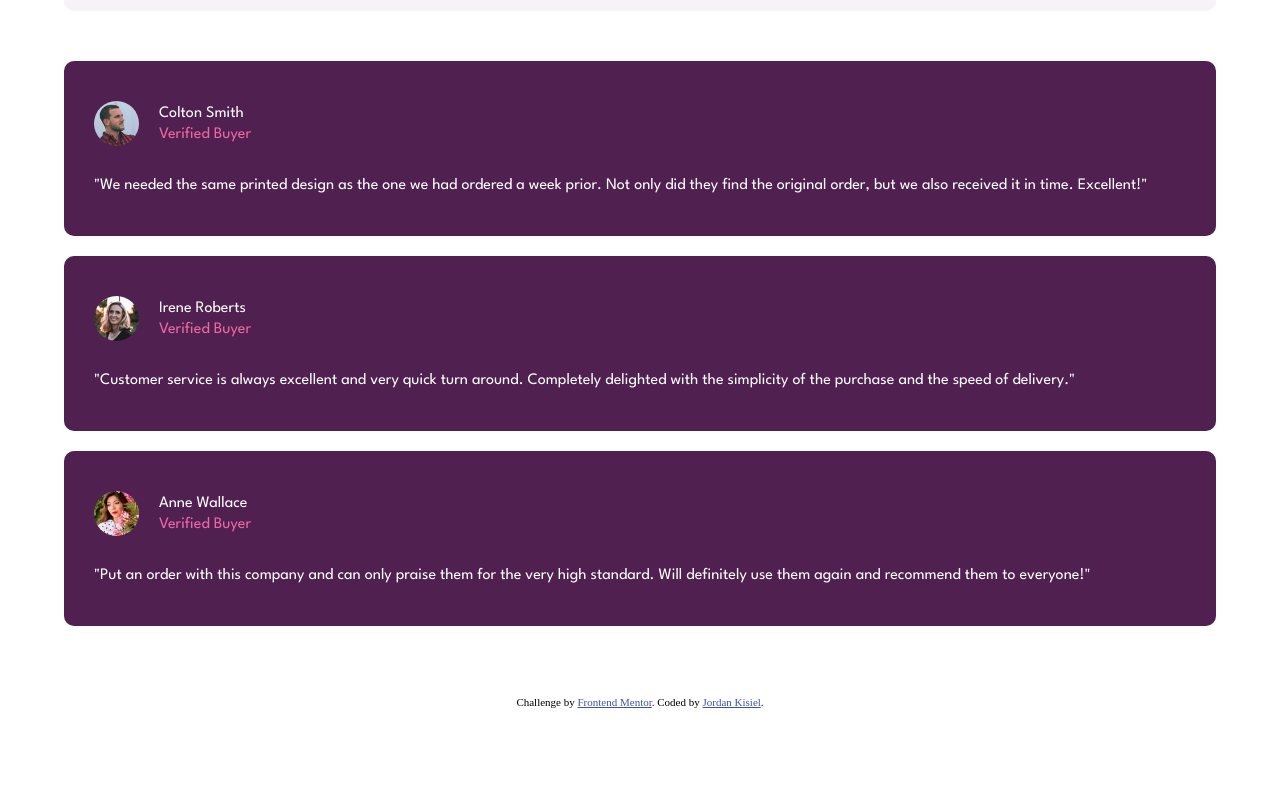
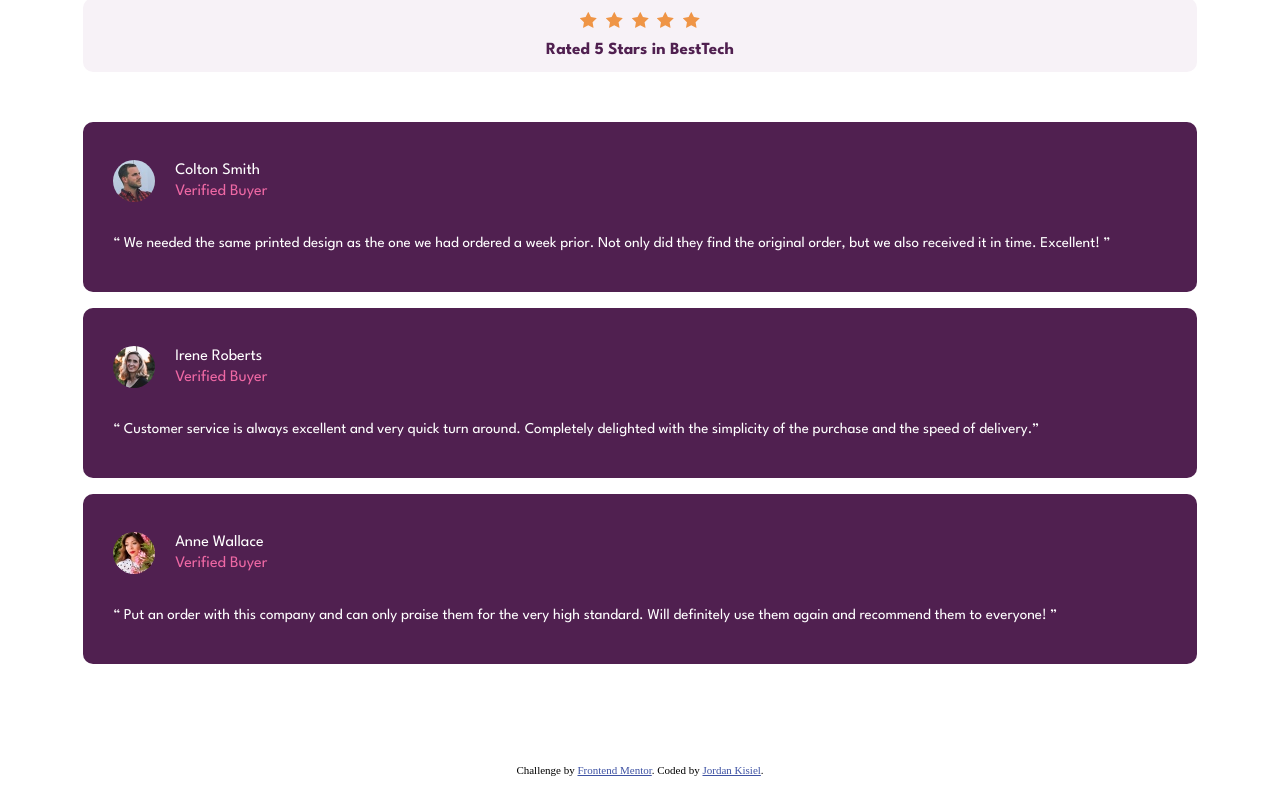
Before and after one commit to JordanKisiel/social-proof-section-master, a plain HTML site: page index.html in a window 1280 px wide. Shown: the part 414-1200 px from the top of the page. Before the commit the page ends 1122 px from the top, so only its background shows below. Drawn offline with Linux system fonts and the light colour scheme.

Commit message:
Fine tuned styles and added true quotes

```diff
--- a/index.html
+++ b/index.html
@@ -67,9 +67,9 @@
               <div class="buyer-text">Verified Buyer</div>
             </div>
           </div>
-          <blockquote>"We needed the same printed design as the one we had ordered a week prior.
+          <blockquote>&ldquo; We needed the same printed design as the one we had ordered a week prior.
           Not only did they find the original order, but we also received it in time.
-          Excellent!"</blockquote>
+          Excellent! &rdquo;</blockquote>
         </div>
 
         <div class="testimonial">
@@ -80,7 +80,7 @@
               <div class="buyer-text">Verified Buyer</div>
             </div>
           </div>
-          <blockquote>"Customer service is always excellent and very quick turn around. Completely delighted with the simplicity of the purchase and the speed of delivery."</blockquote>
+          <blockquote>&ldquo; Customer service is always excellent and very quick turn around. Completely delighted with the simplicity of the purchase and the speed of delivery.&rdquo;</blockquote>
         </div>
 
         <div class="testimonial">
@@ -91,7 +91,7 @@
               <div class="buyer-text">Verified Buyer</div>
             </div>
           </div>
-          <blockquote>"Put an order with this company and can only praise them for the very high standard. Will definitely use them again and recommend them to everyone!"</blockquote>
+          <blockquote>&ldquo; Put an order with this company and can only praise them for the very high standard. Will definitely use them again and recommend them to everyone! &rdquo;</blockquote>
         </div>
       </div>
     </main>
--- a/styles.css
+++ b/styles.css
@@ -3,7 +3,7 @@
     --very-dark-mangenta: hsl(300, 43%, 22%);
     --soft-pink: hsl(333, 80%, 67%);
     --dark-grayish-mangenta: hsl(303, 10%, 53%);
-    --light-grayish-mangena: hsl(300, 24%, 96%);
+    --light-grayish-mangenta: hsl(300, 24%, 96%);
     --white: hsl(0, 0%, 100%);
 }
 
@@ -23,8 +23,8 @@ body{
 }
 
 main{
-    width: 90%;
-    margin: 7rem auto;
+    width: 87%;
+    margin: 10rem auto;
     font-family: "League Spartan", sans-serif;
 }
 
@@ -33,8 +33,9 @@ h1{
     font-weight: 700;
     font-size: 4rem;
     line-height: 3.2rem;
-    margin: 0 4rem 3rem 4rem;
+    margin: 0 4rem 2.4rem 4rem;
     text-align: center;
+    letter-spacing: -0.1rem;
 }
 
 p{
@@ -43,7 +44,7 @@ p{
     font-weight: 500;
     line-height: 2.4rem;
     text-align: center;
-    margin-bottom: 4rem;
+    margin-bottom: 4.4rem;
 }
 
 .rating-container{
@@ -51,32 +52,32 @@ p{
 }
 
 .rating{
-    background-color: var(--light-grayish-mangena);
-    font-size: 1.8rem;
+    background-color: var(--light-grayish-mangenta);
+    font-size: 1.7rem;
     font-weight: 700;
     border-radius: 10px;
     color: var(--very-dark-mangenta);
     display: flex;
     flex-direction: column;
     align-items: center;
-    padding: 1rem 0;
+    padding: 1.4rem 0;
     margin-bottom: 2rem;
 }
 
 .stars{
     display: flex;
     justify-content: space-between;
-    width: 13rem;
-    margin-bottom: 1rem;;
+    width: 12rem;
+    margin-bottom: 1.4rem;;
 }
 
 .testimonial{
     background-color: var(--very-dark-mangenta);
     color: var(--white);
-    padding: 4rem 3rem;
+    padding: 3.8rem 3rem;
     border-radius: 10px;
     font-size: 1.6rem;
-    margin-bottom: 2rem;
+    margin-bottom: 1.6rem;
 }
 
 .reviewer{
@@ -88,7 +89,7 @@ p{
 
 .reviewer > img{
     border-radius: 50%;
-    width: 4.5rem;
+    width: 4.2rem;
     margin-right: 2rem;
 }
 
@@ -100,11 +101,16 @@ p{
 }
 
 blockquote{
-    line-height: 2rem;
+    line-height: 2.2rem;
+    font-size: 1.5rem;
 }
 
 .buyer-text{
     color: var(--soft-pink);
+}
+
+footer{
+    margin-bottom: 1rem;
 }
 
 .attribution {
```
